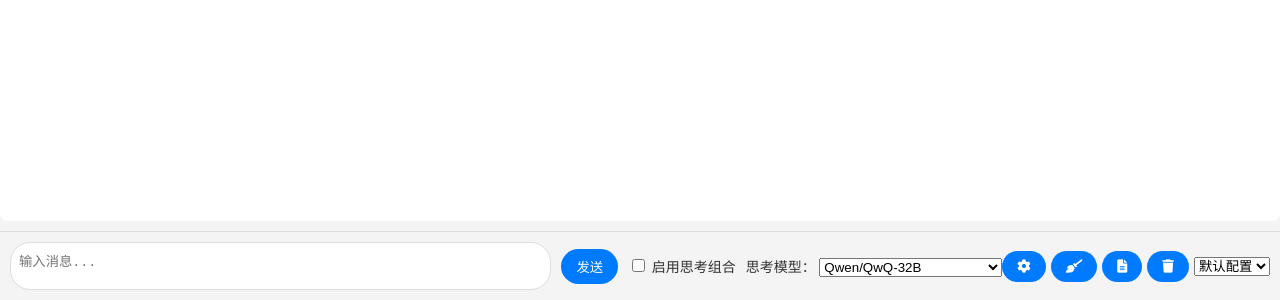
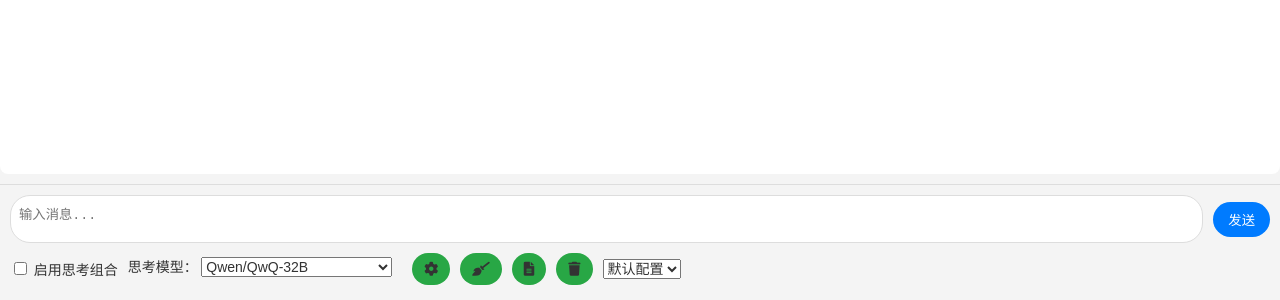
Before and after one commit to zxy003512/chatpage, a plain HTML site: page index.html in a window 1280 px wide. Shown: the part 500-800 px from the top of the page. Drawn offline with nearby package versions, Linux system fonts and the light colour scheme.

Commit message:
Update index.html

```diff
--- a/index.html
+++ b/index.html
@@ -21,7 +21,7 @@
       integrity="sha512-9usAa10IRO0HhonpyAIVpjrylPvoDwiPUiKdWk5t3PyolY1cOd4DSE0Ga+ri4AuTroPR5aQvXU9xC6qOPnzFeg=="
       crossorigin="anonymous" referrerpolicy="no-referrer" />
   <style>
-    /* 与之前相同的样式 */
+    /* 通用样式 */
     body {
       font-family: 'Open Sans', sans-serif;
       margin: 0;
@@ -117,12 +117,15 @@
     }
     /* 输入区域 */
     #input-area {
-      display: flex;
-      align-items: center;
       padding: 10px;
       border-top: 1px solid #ddd;
     }
-    #input-area textarea {
+    /* 将输入区域拆分为两行 */
+    .input-line {
+      display: flex;
+      align-items: center;
+    }
+    .input-line textarea {
       flex: 1;
       padding: 8px;
       border-radius: 20px;
@@ -130,9 +133,7 @@
       resize: none;
       margin-right: 10px;
     }
-    /* 按钮样式 */
-    #input-area button,
-    .icon-btn {
+    .input-line button {
       padding: 8px 15px;
       border: none;
       border-radius: 20px;
@@ -141,15 +142,35 @@
       cursor: pointer;
       transition: background-color 0.3s ease;
     }
-    #input-area button:hover,
-    .icon-btn:hover {
+    .input-line button:hover {
       background-color: #0056b3;
+    }
+    .control-line {
+      display: flex;
+      flex-wrap: wrap;
+      align-items: center;
+      margin-top: 10px;
+    }
+    .control-line label,
+    .control-line button,
+    .control-line select {
+      margin-right: 10px;
+      margin-bottom: 5px;
+      font-size: 14px;
+      color: #333;
     }
     /* 图标按钮 */
     .icon-btn {
       padding: 8px 12px;
-      margin-right: 5px;
       background-color: #28a745;
+      color: white;
+      border: none;
+      border-radius: 20px;
+      cursor: pointer;
+      transition: background-color 0.3s ease;
+    }
+    .icon-btn:hover {
+      background-color: #1e7e34;
     }
     /* 设置面板 */
     #settings-panel {
@@ -271,21 +292,23 @@
       <!-- 聊天消息显示区域 -->
     </div>
     <div id="input-area">
+      <!-- 第一行：输入框和发送按钮 -->
+      <div class="input-line">
         <textarea id="message-input" placeholder="输入消息..."></textarea>
         <button id="send-btn">发送</button>
-      <!-- 启用“思考组合”复选框 -->
-      <label for="enable-combined" style="margin-left:10px; color:#333; font-size:14px;">
+      </div>
+      <!-- 第二行：各项设置和操作按钮 -->
+      <div class="control-line">
+        <label for="enable-combined">
           <input type="checkbox" id="enable-combined"> 启用思考组合
         </label>
-      <!-- 新增：思考模型选择下拉框 -->
-      <label for="thinking-model-select" style="margin-left:10px; color:#333; font-size:14px;">
+        <label for="thinking-model-select">
           思考模型：
           <select id="thinking-model-select">
             <option value="qwq">Qwen/QwQ-32B</option>
             <option value="deepseek">deepseek-ai/DeepSeek-R1</option>
           </select>
         </label>
-      <!-- 图标按钮 -->
         <button id="settings-btn" class="icon-btn" title="设置"><i class="fas fa-cog"></i></button>
         <button id="clear-context-btn" class="icon-btn" title="清除上下文"><i class="fas fa-broom"></i></button>
         <button id="toggle-log-btn" class="icon-btn" title="显示/隐藏日志"><i class="fas fa-file-alt"></i></button>
@@ -293,6 +316,7 @@
         <select id="api-config-select" title="选择配置">
           <!-- API 配置选项 -->
         </select>
+      </div>
     </div>
     <!-- 设置面板 -->
     <div id="settings-panel">
```
Lines whose indentation alone changed are shown as unchanged.
